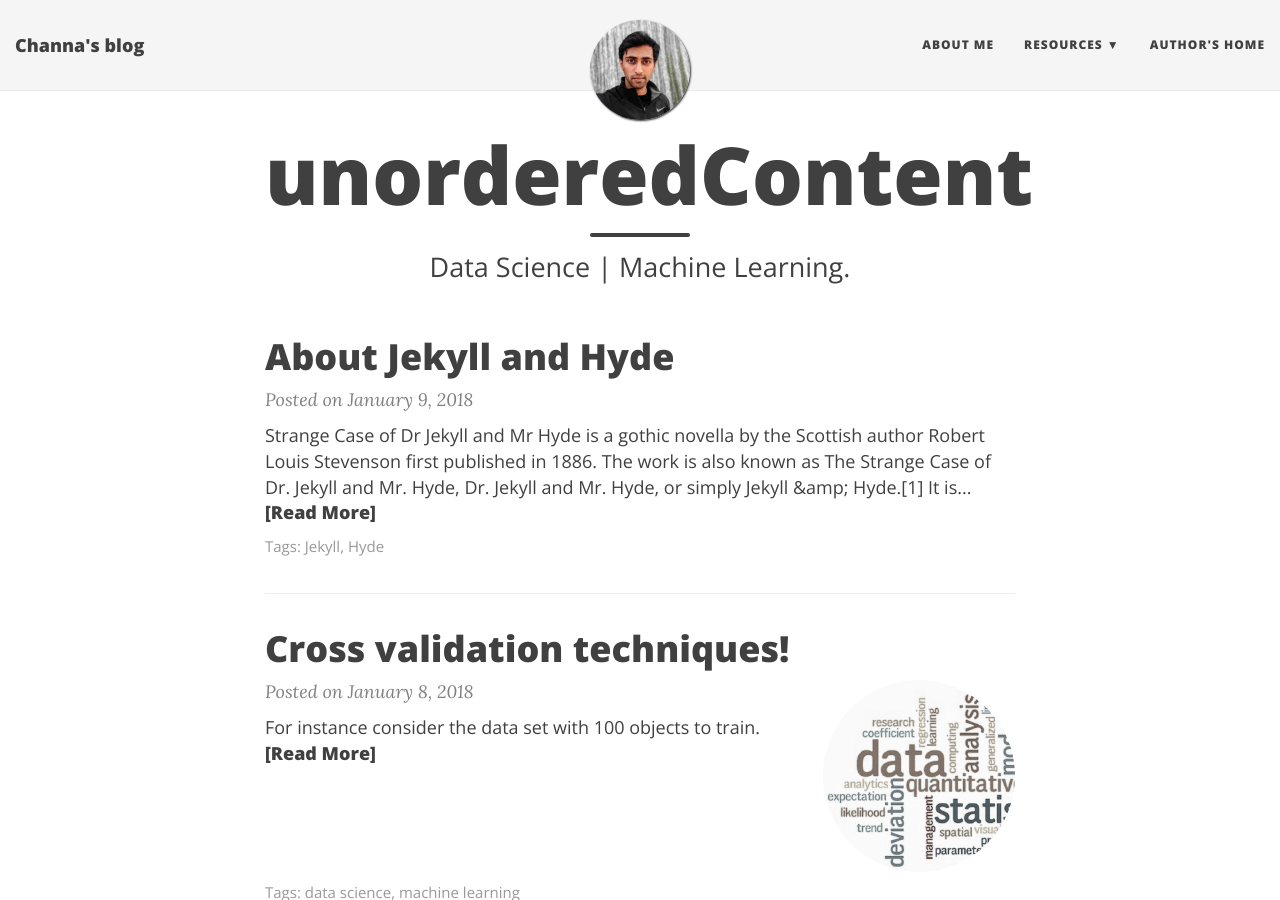
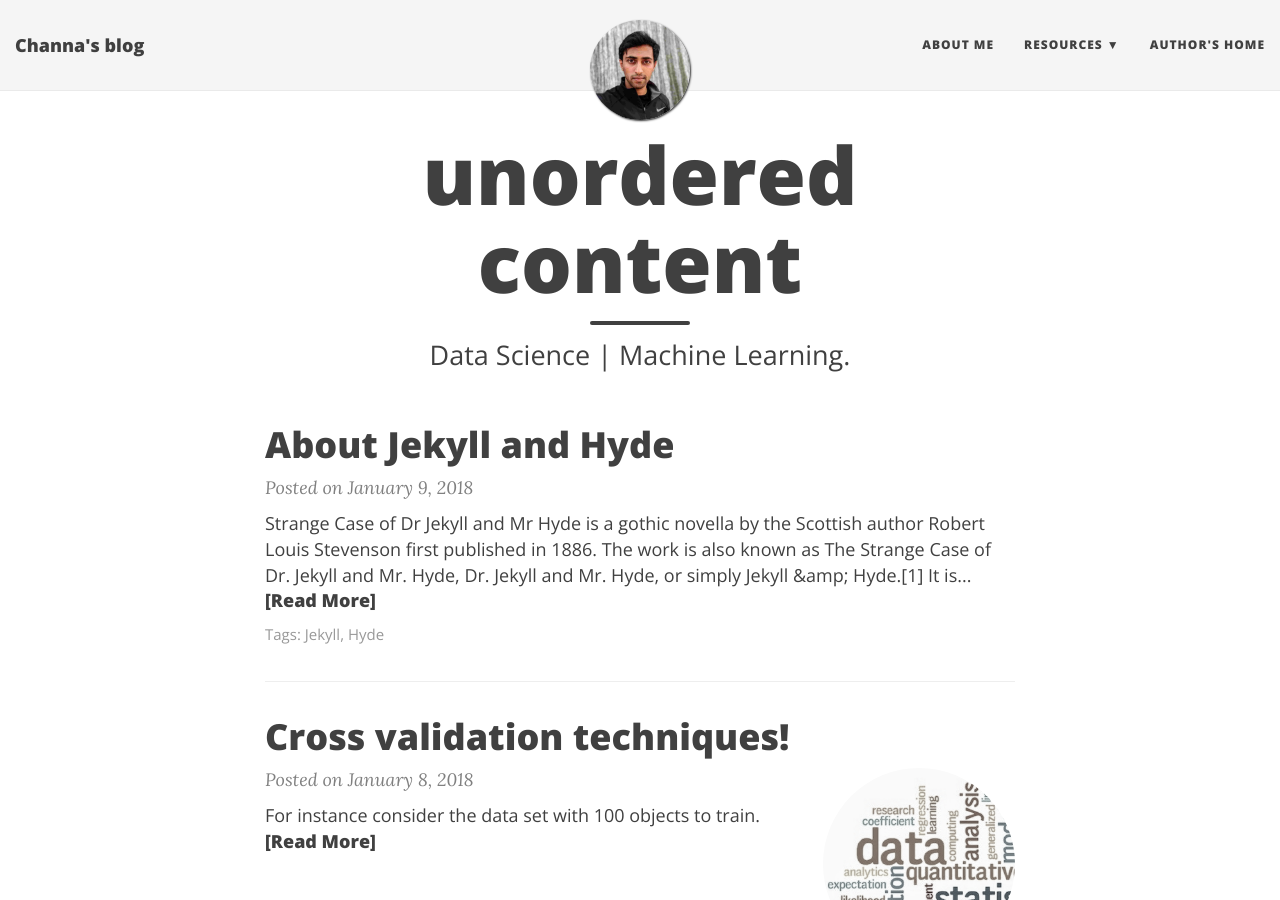
Before and after one commit to channagithub/channabasavagola.github.io, a Jekyll site: the page built from index.html, in a window 1280 px wide and 900 px high. Built offline with Jekyll 4.4.1, drawn with Linux system fonts in a browser that asks for light colours; nearby versions of some CDN libraries; the list of posts is cut into pages by our own code.

Commit message:
title case change

```diff
--- a/index.html
+++ b/index.html
@@ -1,6 +1,6 @@
 ---
 layout: page
-title: unorderedContent
+title: unordered content
 subtitle: Data Science | Machine Learning.
 use-site-title: true
 ---
```
